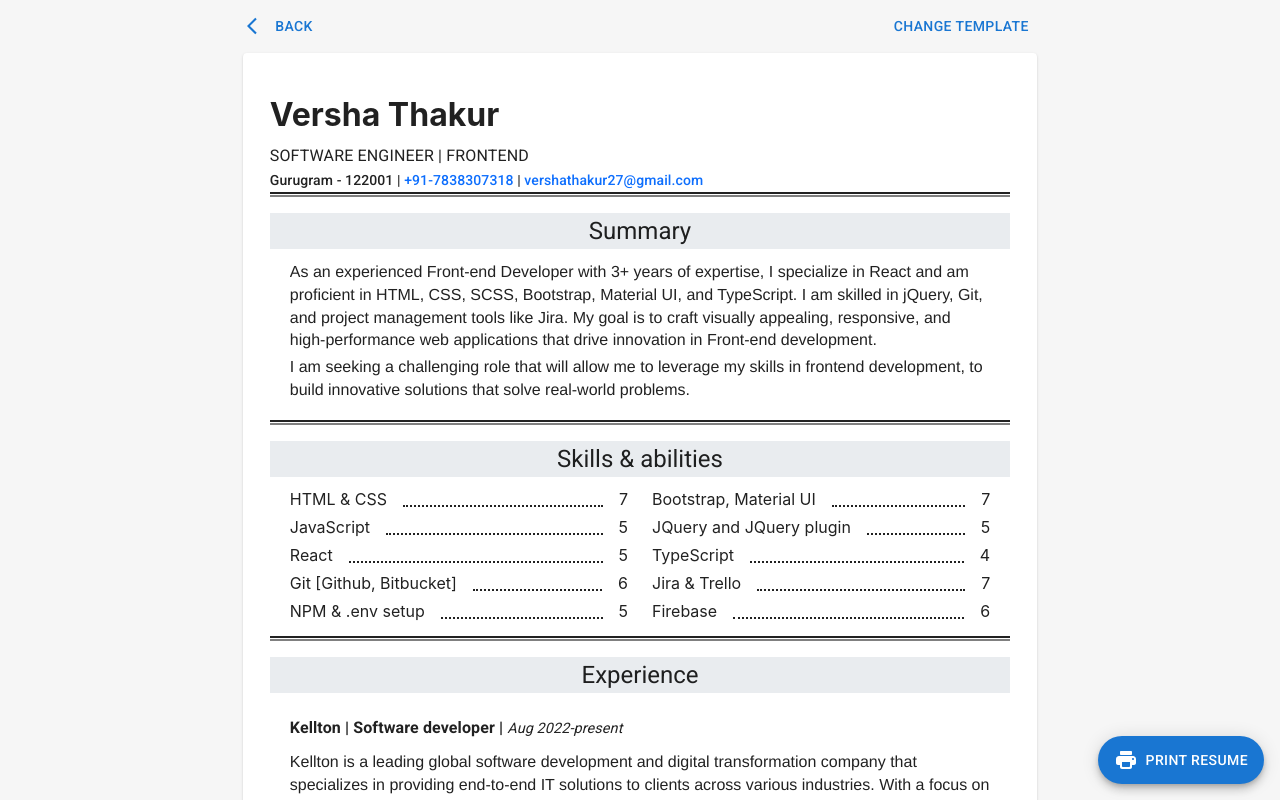
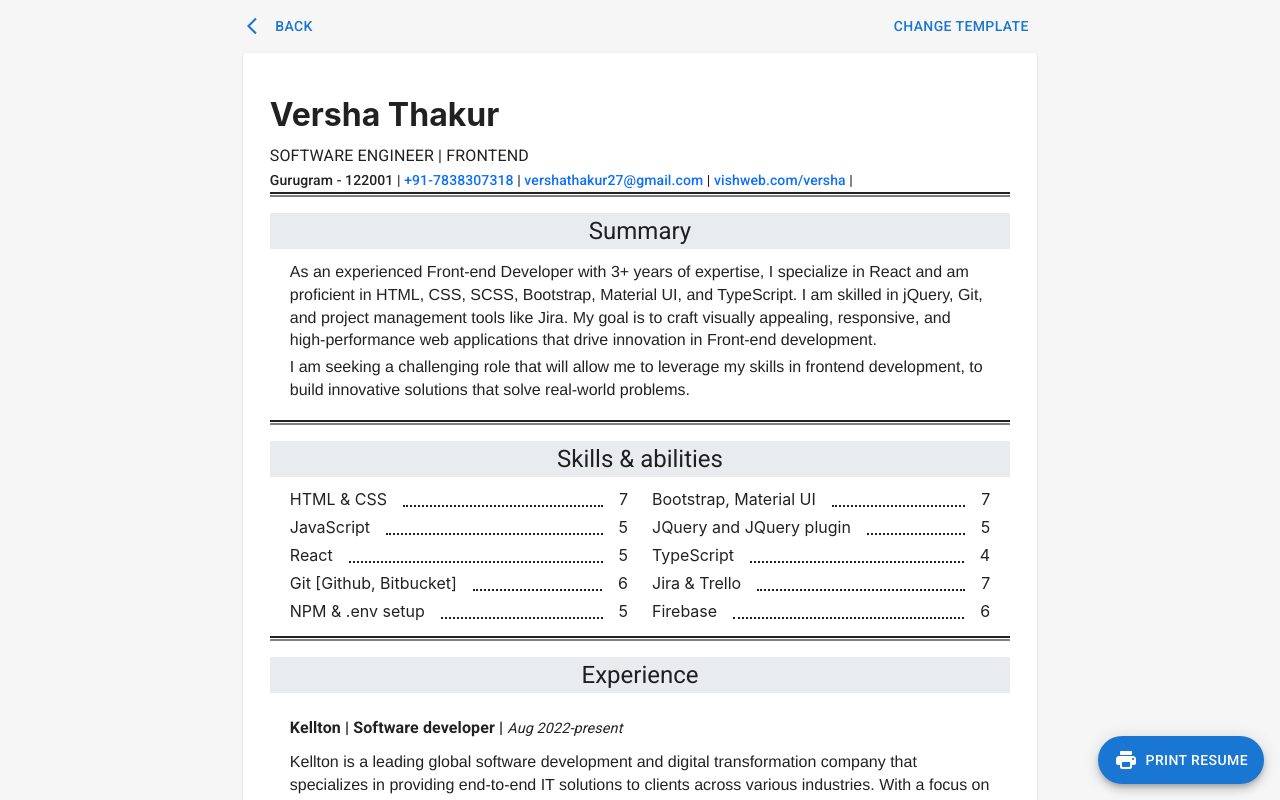
Before and after one commit to vishalsaini17/build-resume, a React (Create React App) app: page /versha in a window 1280 px wide. Shown: the top 800 px of the page. Built offline with nearby package versions, Linux system fonts and the light colour scheme.

Commit message:
file space fixd

```diff
--- a/src/App/component/templates/ResumeATS/index.tsx
+++ b/src/App/component/templates/ResumeATS/index.tsx
@@ -1,7 +1,7 @@
 import { Grid, Paper, Table, TableBody, TableCell, TableContainer, TableRow, Typography } from "@mui/material";
 import { resumeData } from "../../../../mockData/resumeType";
 import Editor from "../../molecule/Editor";
-import SectionResumeATS from "../../organisms/SectionResumeATS ";
+import SectionResumeATS from "../../organisms/SectionResumeATS";
 import style from "./resumeAts.module.scss";
 
 type props = {
--- a/src/App/component/templates/ResumeBasic/index.tsx
+++ b/src/App/component/templates/ResumeBasic/index.tsx
@@ -18,6 +18,8 @@ const ResumeBasic: React.FC<props> = ({ resumeDetails }) => {
         </Typography>
         <Typography variant="subtitle2" component={"h3"}>
           {resumeDetails.address} | <a style={{textDecoration:"none" , color:"rgb(13, 110, 253)"}} href={`tel:${resumeDetails.mobileNo}`}> {resumeDetails.mobileNo} </a> | <a  style={{textDecoration:"none" ,  color:"rgb(13, 110, 253)"}} href={`mailto:${resumeDetails.email}`}> {resumeDetails.email} </a>
+           | <a target="_blank" style={{textDecoration:"none" , color:"rgb(13, 110, 253)"}} href={resumeDetails.website} rel="noreferrer"> {resumeDetails.website} </a>
+          |
         </Typography>
 
       </header>
--- a/src/mockData/vishalResumeData.ts
+++ b/src/mockData/vishalResumeData.ts
@@ -5,7 +5,7 @@ export const resumeInfo: resumeData = {
   designation: "SR. SOFTWARE ENGINEER | FRONTEND",
   mobileNo: "+91-8467849784",
   email: `vsaini17@hotmail.com`,
-  website:`vishal.web/vishal`,
+  website:`vishweb.com/vishal`,
   address: "Gurugram - 122001",
   userBio: {
     title: "Summary",
```
Also changed, not shown: src/App/component/organisms/SectionResumeATS/index.tsx (renamed from src/App/component/organisms/SectionResumeATS /index.tsx), src/App/component/organisms/SectionResumeATS/sectionResumeBasic.module.scss (renamed from src/App/component/organisms/SectionResumeATS /sectionResumeBasic.module.scss).
